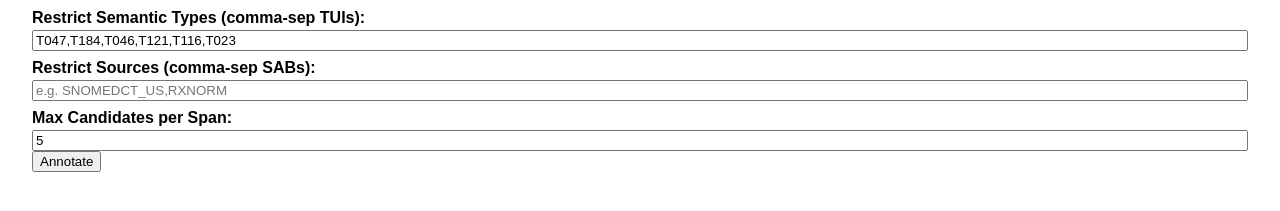
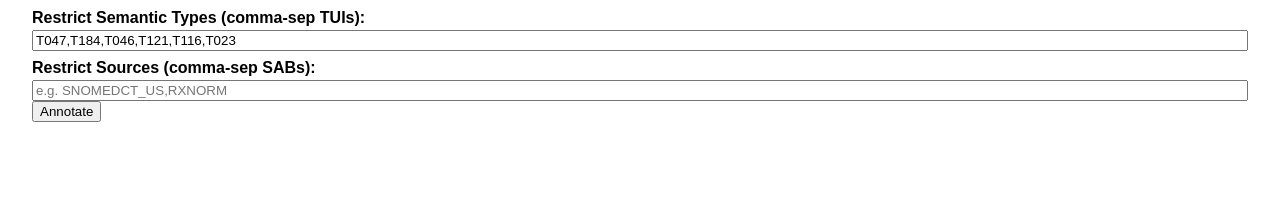
Before and after one commit to davidanderson3/umls-2, a plain HTML site: page applications/nlp/index.html in a window 1280 px wide. Shown: the part 151-362 px from the top of the page. Drawn offline with Linux system fonts and the light colour scheme.

Commit message:
Remove unsupported max candidates option

```diff
--- a/applications/nlp/index.html
+++ b/applications/nlp/index.html
@@ -57,8 +57,6 @@
         <label for="sources">Restrict Sources (comma‑sep SABs):</label>
         <input id="sources" name="restrict_sources" type="text" placeholder="e.g. SNOMEDCT_US,RXNORM">
 
-        <label for="max">Max Candidates per Span:</label>
-        <input id="max" name="max_candidates" type="text" value="5">
 
         <button type="submit">Annotate</button>
     </form>
```
Also changed, not shown: 1 other file.
